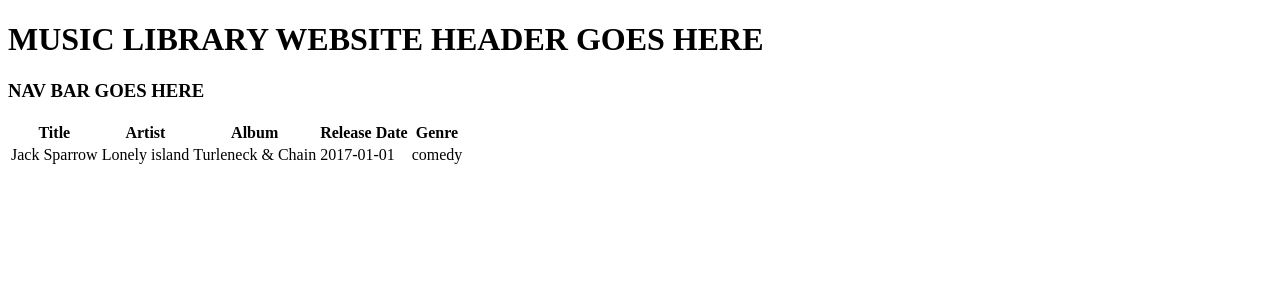
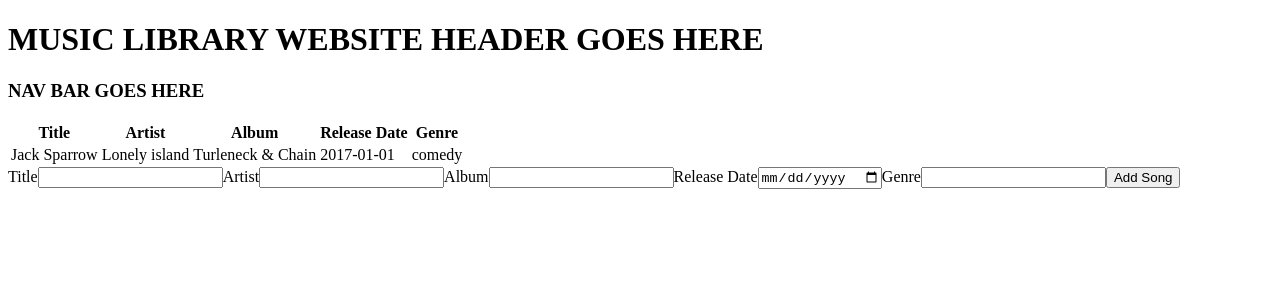
Before and after one commit to matthew-pryor/Music-Library-Frontend, a React (Create React App) app: page / in a window 1280 px wide. Shown: the top 300 px of the page. Built offline with nearby package versions, Linux system fonts and the light colour scheme.

Commit message:
created addsong component and instantiated it within the app

```diff
--- a/src/App.js
+++ b/src/App.js
@@ -1,5 +1,6 @@
 import React, {useState} from "react";
 import DisplaySongs from "./Components/DisplaySongs/DisplaySongs";
+import AddSong from "./Components/AddSong/AddSong";
 
 
 
@@ -23,6 +24,7 @@
       <h3>NAV BAR GOES HERE</h3>
 
       <DisplaySongs parentEntries = {entries}/>
+      <AddSong/>
 
     </div>
   );
--- /dev/null
+++ b/src/Components/AddSong/AddSong.jsx
@@ -0,0 +1,40 @@
+import React, {useState} from "react";
+
+const AddSong = (props) => {
+
+    const [title, setTitle] = useState('');
+    const [artist, setArtist] = useState('');
+    const [album, setAlbum] = useState('');
+    const [release_date, setReleaseDate] = useState('');
+    const [genre, setGenre] = useState('');
+
+    function addSong(event){
+        event.preventDefault();
+        let newEntry = {
+            title: title,
+            artist: artist,
+            album: album,
+            release_date: release_date,
+            genre: genre
+        };
+        console.log(newEntry)
+    }
+
+    return (
+        <form onSubmit={addSong}>
+            <label>Title</label>
+            <input type='text' value={title} onChange={(event) => setTitle(event.target.value)}/>
+            <label>Artist</label>
+            <input type='text' value={artist} onChange={(event) => setArtist(event.target.value)}/>
+            <label>Album</label>
+            <input type='text' value={album} onChange={(event) => setAlbum(event.target.value)}/>
+            <label>Release Date</label>
+            <input type='date' value={release_date} onChange={(event) => setReleaseDate(event.target.value)}/>
+            <label>Genre</label>
+            <input type='text' value={genre} onChange={(event) => setGenre(event.target.value)}/>
+            <button type="submit">Add Song</button>
+        </form>
+     );
+}
+
+export default AddSong;
```
